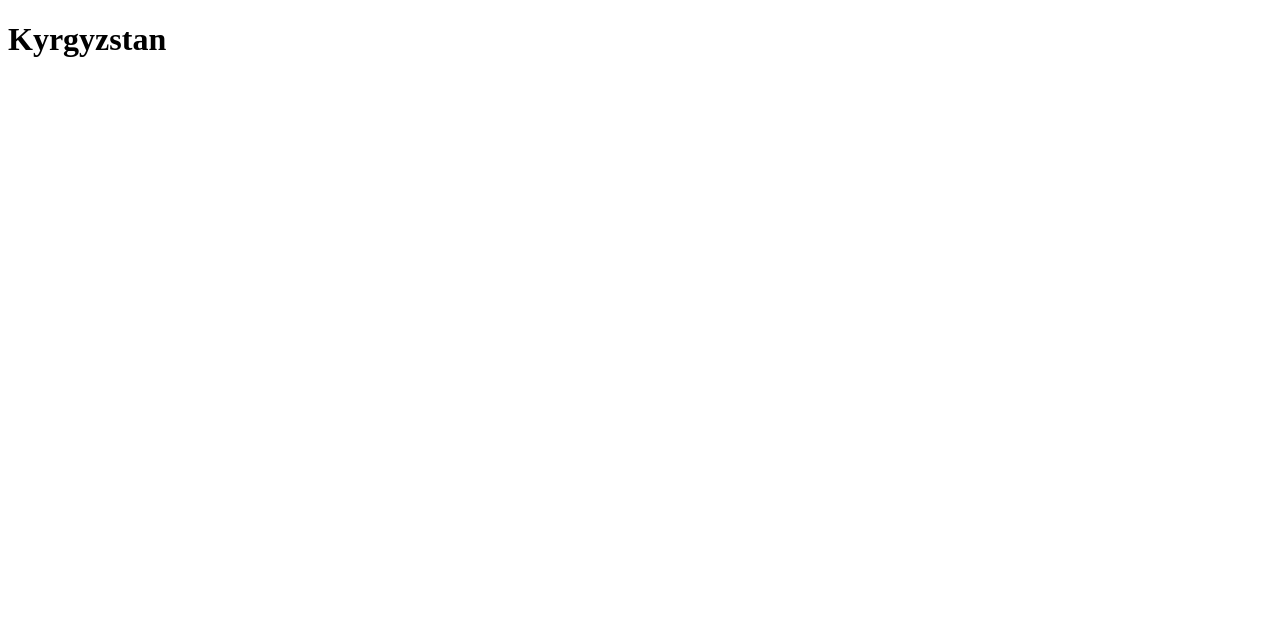
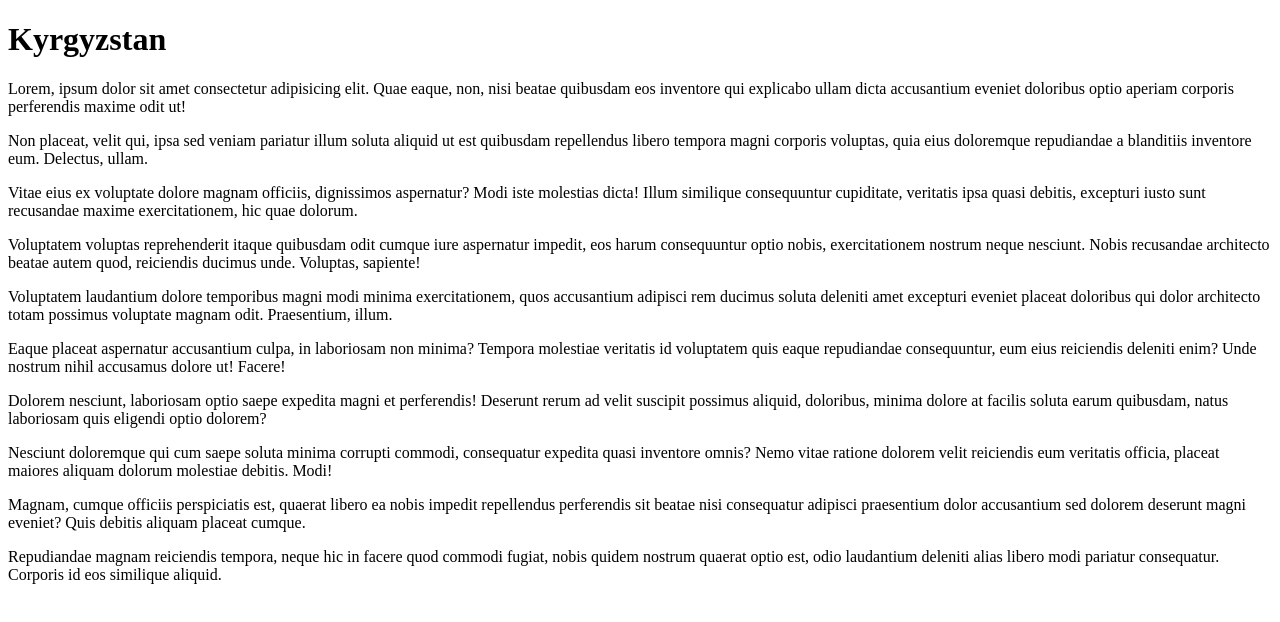
Before and after one commit to AltynaiUrmatbekova/01.10.2021-4, a plain HTML site: page index.html in a window 1280 px wide. Drawn offline with Linux system fonts and the light colour scheme.

Commit message:
Added 10 paragraphs

```diff
--- a/index.html
+++ b/index.html
@@ -8,5 +8,15 @@
 </head>
 <body>
     <h1>Kyrgyzstan</h1>
+    <p>Lorem, ipsum dolor sit amet consectetur adipisicing elit. Quae eaque, non, nisi beatae quibusdam eos inventore qui explicabo ullam dicta accusantium eveniet doloribus optio aperiam corporis perferendis maxime odit ut!</p>
+    <p>Non placeat, velit qui, ipsa sed veniam pariatur illum soluta aliquid ut est quibusdam repellendus libero tempora magni corporis voluptas, quia eius doloremque repudiandae a blanditiis inventore eum. Delectus, ullam.</p>
+    <p>Vitae eius ex voluptate dolore magnam officiis, dignissimos aspernatur? Modi iste molestias dicta! Illum similique consequuntur cupiditate, veritatis ipsa quasi debitis, excepturi iusto sunt recusandae maxime exercitationem, hic quae dolorum.</p>
+    <p>Voluptatem voluptas reprehenderit itaque quibusdam odit cumque iure aspernatur impedit, eos harum consequuntur optio nobis, exercitationem nostrum neque nesciunt. Nobis recusandae architecto beatae autem quod, reiciendis ducimus unde. Voluptas, sapiente!</p>
+    <p>Voluptatem laudantium dolore temporibus magni modi minima exercitationem, quos accusantium adipisci rem ducimus soluta deleniti amet excepturi eveniet placeat doloribus qui dolor architecto totam possimus voluptate magnam odit. Praesentium, illum.</p>
+    <p>Eaque placeat aspernatur accusantium culpa, in laboriosam non minima? Tempora molestiae veritatis id voluptatem quis eaque repudiandae consequuntur, eum eius reiciendis deleniti enim? Unde nostrum nihil accusamus dolore ut! Facere!</p>
+    <p>Dolorem nesciunt, laboriosam optio saepe expedita magni et perferendis! Deserunt rerum ad velit suscipit possimus aliquid, doloribus, minima dolore at facilis soluta earum quibusdam, natus laboriosam quis eligendi optio dolorem?</p>
+    <p>Nesciunt doloremque qui cum saepe soluta minima corrupti commodi, consequatur expedita quasi inventore omnis? Nemo vitae ratione dolorem velit reiciendis eum veritatis officia, placeat maiores aliquam dolorum molestiae debitis. Modi!</p>
+    <p>Magnam, cumque officiis perspiciatis est, quaerat libero ea nobis impedit repellendus perferendis sit beatae nisi consequatur adipisci praesentium dolor accusantium sed dolorem deserunt magni eveniet? Quis debitis aliquam placeat cumque.</p>
+    <p>Repudiandae magnam reiciendis tempora, neque hic in facere quod commodi fugiat, nobis quidem nostrum quaerat optio est, odio laudantium deleniti alias libero modi pariatur consequatur. Corporis id eos similique aliquid.</p>
 </body>
 </html>
```
